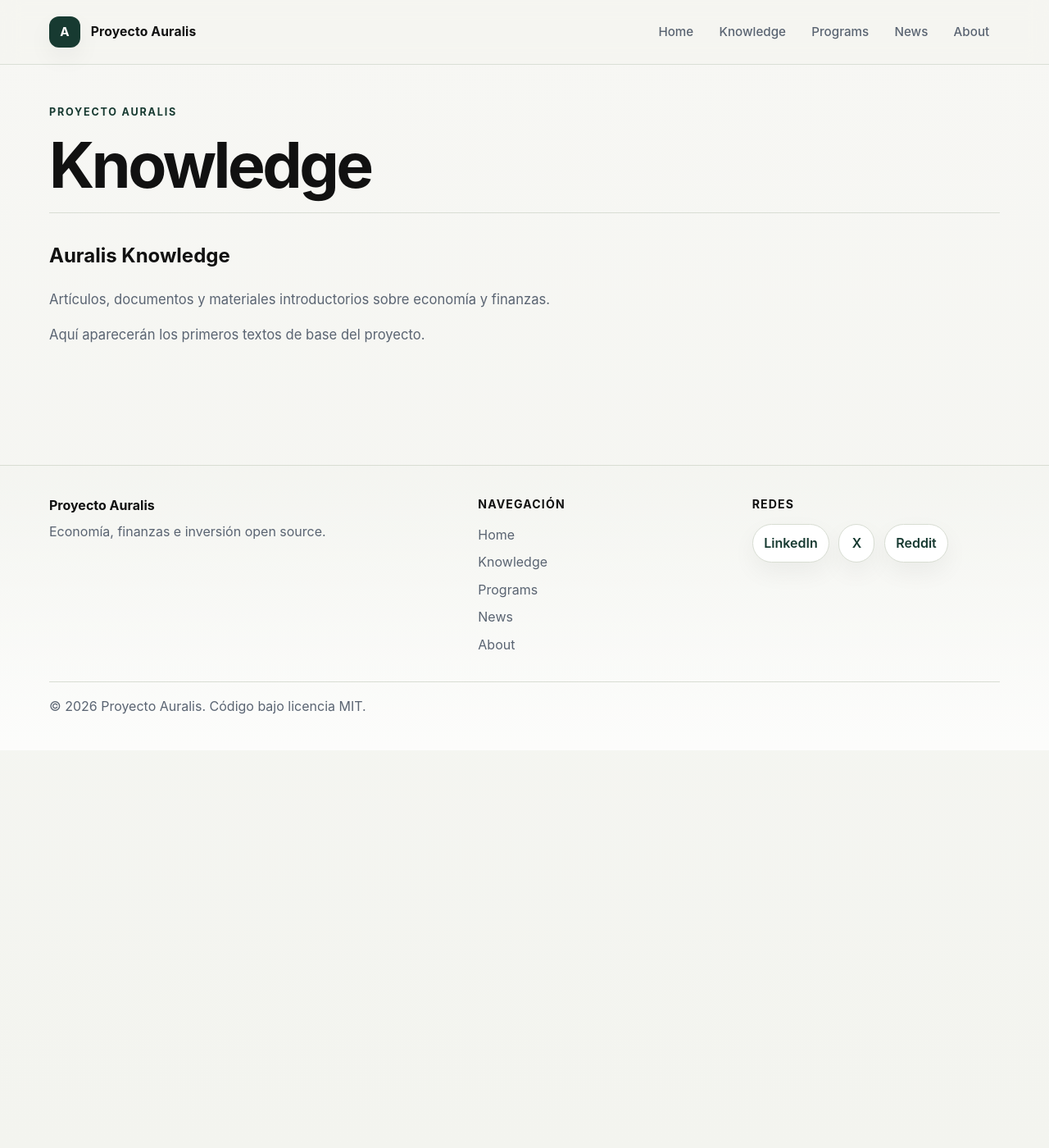
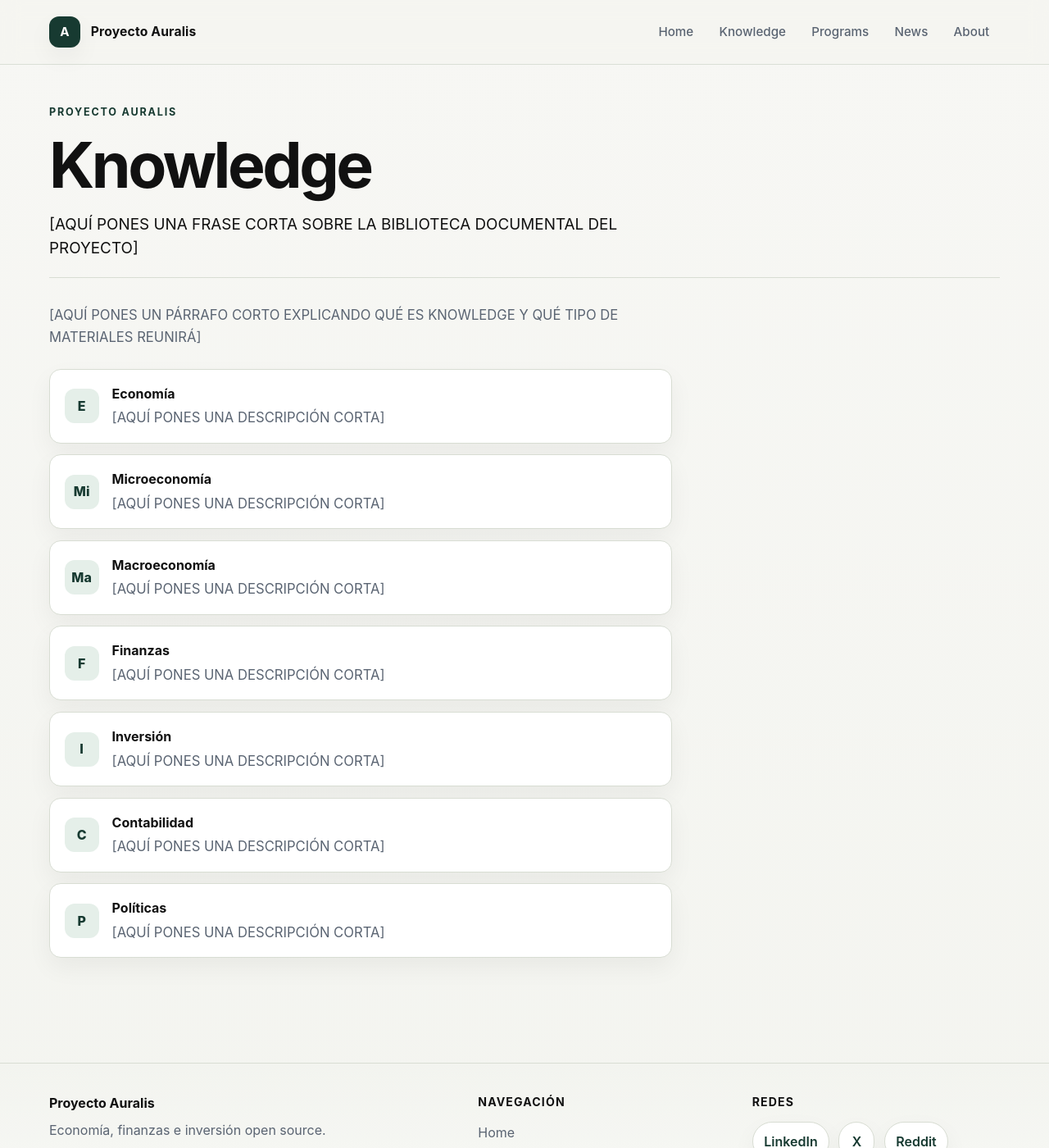
Before and after one commit to Proyecto-Auralis/auralis-site, a Jekyll site: the page built from knowledge/index.md, in a window 1280 px wide and 1400 px high. Shown: the whole window at 82% size. Built offline with Jekyll 4.4.1, drawn with Linux system fonts in a browser that asks for light colours.

Commit message:
Update index.md

```diff
--- a/knowledge/index.md
+++ b/knowledge/index.md
@@ -2,10 +2,66 @@
 layout: page
 title: Knowledge
 permalink: /knowledge/
+description: Biblioteca de materiales de Proyecto Auralis.
+lead: "[AQUÍ PONES UNA FRASE CORTA SOBRE LA BIBLIOTECA DOCUMENTAL DEL PROYECTO]"
 ---
 
-# Auralis Knowledge
+[AQUÍ PONES UN PÁRRAFO CORTO EXPLICANDO QUÉ ES KNOWLEDGE Y QUÉ TIPO DE MATERIALES REUNIRÁ]
 
-Artículos, documentos y materiales introductorios sobre economía y finanzas.
+<div class="library-list">
+  <div class="library-item">
+    <div class="library-item__icon">E</div>
+    <div class="library-item__content">
+      <h3>Economía</h3>
+      <p>[AQUÍ PONES UNA DESCRIPCIÓN CORTA]</p>
+    </div>
+  </div>
 
-Aquí aparecerán los primeros textos de base del proyecto.
+  <div class="library-item">
+    <div class="library-item__icon">Mi</div>
+    <div class="library-item__content">
+      <h3>Microeconomía</h3>
+      <p>[AQUÍ PONES UNA DESCRIPCIÓN CORTA]</p>
+    </div>
+  </div>
+
+  <div class="library-item">
+    <div class="library-item__icon">Ma</div>
+    <div class="library-item__content">
+      <h3>Macroeconomía</h3>
+      <p>[AQUÍ PONES UNA DESCRIPCIÓN CORTA]</p>
+    </div>
+  </div>
+
+  <div class="library-item">
+    <div class="library-item__icon">F</div>
+    <div class="library-item__content">
+      <h3>Finanzas</h3>
+      <p>[AQUÍ PONES UNA DESCRIPCIÓN CORTA]</p>
+    </div>
+  </div>
+
+  <div class="library-item">
+    <div class="library-item__icon">I</div>
+    <div class="library-item__content">
+      <h3>Inversión</h3>
+      <p>[AQUÍ PONES UNA DESCRIPCIÓN CORTA]</p>
+    </div>
+  </div>
+
+  <div class="library-item">
+    <div class="library-item__icon">C</div>
+    <div class="library-item__content">
+      <h3>Contabilidad</h3>
+      <p>[AQUÍ PONES UNA DESCRIPCIÓN CORTA]</p>
+    </div>
+  </div>
+
+  <div class="library-item">
+    <div class="library-item__icon">P</div>
+    <div class="library-item__content">
+      <h3>Políticas</h3>
+      <p>[AQUÍ PONES UNA DESCRIPCIÓN CORTA]</p>
+    </div>
+  </div>
+</div>
```
